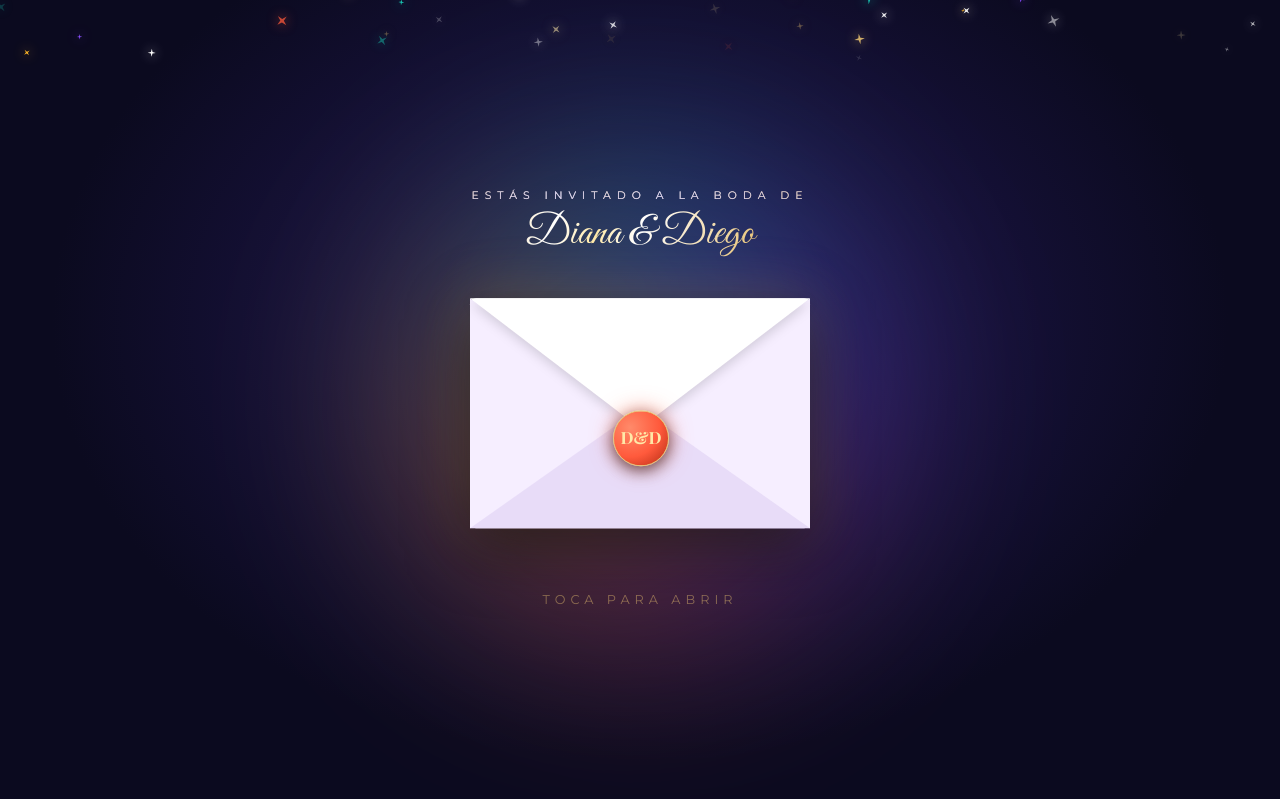
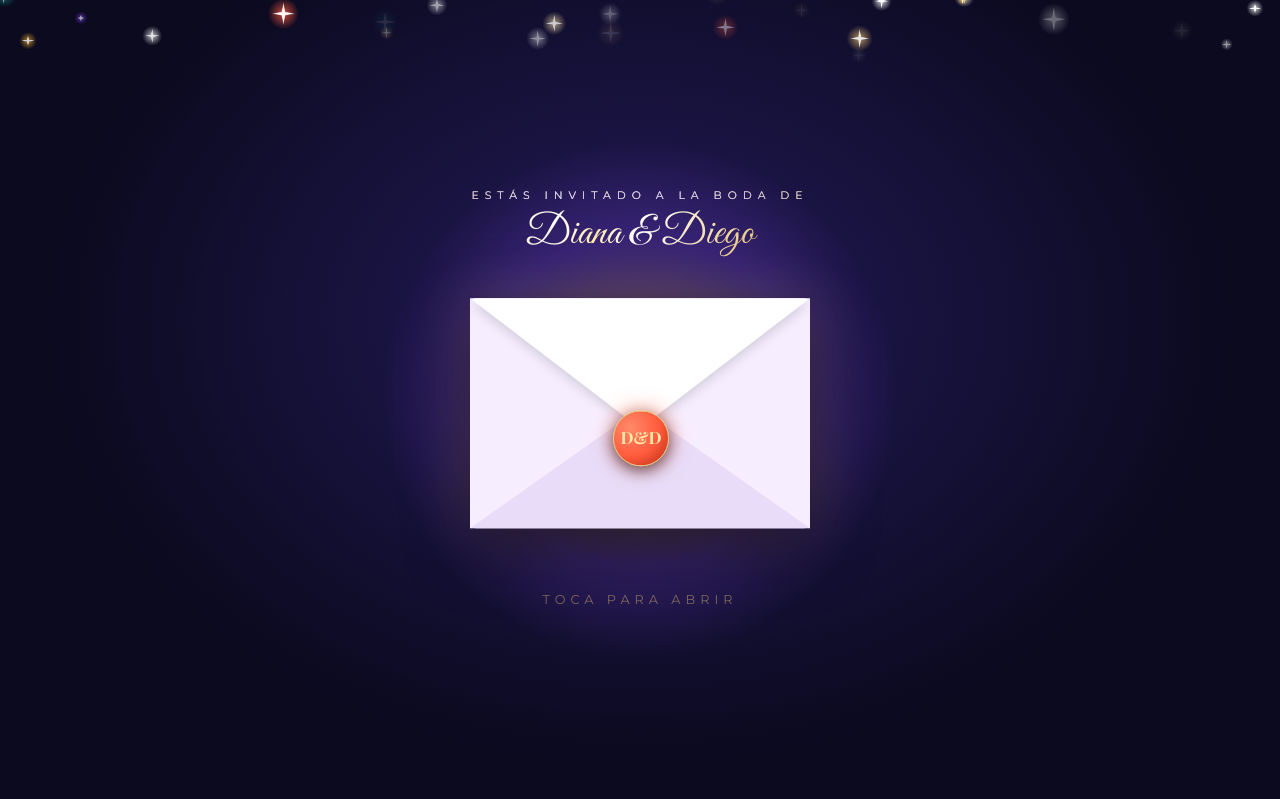
Before and after one commit to Invytia/BODA-DIANA-Y-DIEGO, a plain HTML site: page index.html in a window 1280 px wide. Shown: the top 799 px of the page. Drawn offline with nearby package versions, Linux system fonts and the light colour scheme; animation ran at ten frames a second; a web font is replaced by a local one.

Commit message:
Update index.html

```diff
--- a/index.html
+++ b/index.html
@@ -86,6 +86,9 @@ a{color:inherit}
 .rv.left{transform:translateX(-50px)}
 .rv.right{transform:translateX(50px)}
 .rv.in{opacity:1;transform:none}
+/* Pausa animaciones infinitas de las secciones que no están en pantalla */
+.off,.off *,.off *::before,.off *::after{animation-play-state:paused!important}
+html{-webkit-tap-highlight-color:transparent}
 
 /* ==========================================================================
    SOBRE DE ENTRADA
@@ -98,8 +101,8 @@ a{color:inherit}
   overflow:hidden;
 }
 .env-glow{position:absolute;width:520px;height:520px;border-radius:50%;
-  background:conic-gradient(from 0deg,var(--coral),var(--marigold),var(--turq),var(--violet),var(--coral));
-  filter:blur(90px);opacity:.28;animation:spin 14s linear infinite}
+  background:radial-gradient(circle,rgba(255,182,39,.32),rgba(138,77,255,.24) 45%,transparent 70%);
+  opacity:.9;animation:spin 14s linear infinite}
 @keyframes spin{to{transform:rotate(360deg)}}
 .env-names{position:relative;font-family:var(--f-script);font-size:2.6rem;margin-bottom:46px;text-align:center;line-height:1.1}
 .env-names small{display:block;font-family:var(--f-sans);font-size:.68rem;letter-spacing:6px;color:var(--muted);text-transform:uppercase;margin-bottom:10px;-webkit-text-fill-color:var(--muted)}
@@ -127,7 +130,7 @@ a{color:inherit}
    BOTÓN DE MÚSICA
    ========================================================================== */
 #audio-btn{position:fixed;bottom:22px;right:22px;width:54px;height:54px;border-radius:50%;
-  background:rgba(20,16,46,.85);backdrop-filter:blur(8px);color:var(--gold);border:1px solid var(--gold);
+  background:rgba(20,16,46,.92);color:var(--gold);border:1px solid var(--gold);
   font-size:1.15rem;cursor:pointer;z-index:9000;display:none;align-items:center;justify-content:center;
   box-shadow:0 0 0 0 rgba(232,193,112,.6);animation:ring 2.6s infinite;transition:transform .3s}
 #audio-btn:hover{transform:scale(1.12)}
@@ -182,15 +185,14 @@ h2.title{font-family:var(--f-title);font-weight:500;font-size:clamp(2rem,6vw,3.2
 .hero-names .nm{font-family:var(--f-title);font-weight:500;font-size:clamp(2.6rem,10vw,5.8rem);letter-spacing:4px;text-shadow:0 0 40px rgba(232,193,112,.35)}
 .hero-names .amp{font-family:var(--f-script);font-size:clamp(3rem,10vw,5.5rem);margin:-4px 0;
   background:linear-gradient(100deg,var(--coral),var(--marigold),var(--turq),var(--violet),var(--coral));background-size:300% auto;
-  -webkit-background-clip:text;background-clip:text;-webkit-text-fill-color:transparent;animation:shineSweep 6s linear infinite,pop 3s ease-in-out infinite;
-  filter:drop-shadow(0 0 14px rgba(255,182,39,.55))}
+  -webkit-background-clip:text;background-clip:text;-webkit-text-fill-color:transparent;animation:shineSweep 6s linear infinite,pop 3s ease-in-out infinite}
 @keyframes pop{0%,100%{transform:scale(1)}50%{transform:scale(1.14)}}
 .hero-date{margin-top:34px;display:inline-flex;align-items:center;gap:16px;font-family:var(--f-sans);letter-spacing:5px;font-size:.95rem;color:var(--cream);
-  border-top:1px solid var(--gold);border-bottom:1px solid var(--gold);padding:12px 22px;backdrop-filter:blur(4px);background:rgba(11,10,31,.3)}
+  border-top:1px solid var(--gold);border-bottom:1px solid var(--gold);padding:12px 22px;background:rgba(11,10,31,.5)}
 .hero-date i{color:var(--marigold);animation:pop 2s infinite}
 .scroll-hint{position:absolute;bottom:26px;left:50%;transform:translateX(-50%);z-index:3;color:var(--gold);font-size:1.3rem;animation:bounce 2s infinite}
 @keyframes bounce{0%,100%{transform:translate(-50%,0)}50%{transform:translate(-50%,12px)}}
-.hero-flor{position:absolute;z-index:1;opacity:.9;filter:drop-shadow(0 0 16px rgba(255,182,39,.5))}
+.hero-flor{position:absolute;z-index:1;opacity:.9;will-change:transform}
 .hf1{width:130px;height:130px;top:5%;left:-30px;--p1:#FF5A3C;--p2:#FFB627;--p3:#19C3B1;animation:spin 36s linear infinite}
 .hf2{width:170px;height:170px;bottom:6%;right:-40px;--p1:#8A4DFF;--p2:#19C3B1;--p3:#FFB627;animation:spin 44s linear infinite reverse}
 .hf3{width:80px;height:80px;top:16%;right:8%;--p1:#FFB627;--p2:#FF5A3C;--p3:#8A4DFF;animation:spin 28s linear infinite}
@@ -205,7 +207,7 @@ h2.title{font-family:var(--f-title);font-weight:500;font-size:clamp(2rem,6vw,3.2
 .quote::before{content:"“"}.quote::after{content:"”"}
 .bless{font-size:clamp(2.2rem,7vw,3.4rem);margin:60px 0 26px}
 .parents-grid{display:grid;grid-template-columns:1fr;gap:22px;margin-top:10px}
-.pcard{padding:30px 22px;border-radius:6px;background:linear-gradient(160deg,rgba(255,255,255,.07),rgba(255,255,255,.02));border:1px solid rgba(232,193,112,.3);backdrop-filter:blur(6px);position:relative;overflow:hidden;transition:transform .4s,box-shadow .4s}
+.pcard{padding:30px 22px;border-radius:6px;background:linear-gradient(160deg,rgba(255,255,255,.07),rgba(255,255,255,.02));border:1px solid rgba(232,193,112,.3);position:relative;overflow:hidden;transition:transform .4s,box-shadow .4s}
 .pcard:hover{transform:translateY(-8px);box-shadow:0 18px 40px rgba(0,0,0,.4),0 0 30px rgba(232,193,112,.22)}
 .pcard::before{content:"";position:absolute;top:0;left:-120%;width:60%;height:100%;background:linear-gradient(100deg,transparent,rgba(255,255,255,.18),transparent);transform:skewX(-20deg);transition:left .9s}
 .pcard:hover::before{left:140%}
@@ -225,7 +227,7 @@ h2.title{font-family:var(--f-title);font-weight:500;font-size:clamp(2rem,6vw,3.2
 
 .date-layout{display:grid;grid-template-columns:1fr;gap:40px;margin-top:40px;align-items:center}
 
-.cal{max-width:380px;width:100%;margin:0 auto;padding:28px 22px;border-radius:8px;background:rgba(255,255,255,.05);border:1px solid rgba(232,193,112,.35);backdrop-filter:blur(8px);font-family:var(--f-sans);box-shadow:0 20px 50px rgba(0,0,0,.35)}
+.cal{max-width:380px;width:100%;margin:0 auto;padding:28px 22px;border-radius:8px;background:rgba(30,24,70,.92);border:1px solid rgba(232,193,112,.35);font-family:var(--f-sans);box-shadow:0 20px 50px rgba(0,0,0,.35)}
 .cal-month{font-family:var(--f-title);font-size:1.5rem;letter-spacing:5px;text-transform:uppercase;margin-bottom:16px}
 .cal-grid{display:grid;grid-template-columns:repeat(7,1fr);gap:6px;text-align:center;font-size:.88rem}
 .cal-h{font-size:.66rem;letter-spacing:1px;color:var(--turq);font-weight:600;padding-bottom:8px;border-bottom:1px solid rgba(232,193,112,.3);margin-bottom:6px}
@@ -310,7 +312,7 @@ h2.title{font-family:var(--f-title);font-weight:500;font-size:clamp(2rem,6vw,3.2
    REGALOS · PLAYLIST · GALERÍA
    ========================================================================== */
 #regalos{background:radial-gradient(ellipse at 50% 100%,#2a1d63 0%,var(--night-2) 60%)}
-.gift{max-width:520px;margin:40px auto 0;padding:44px 28px;border-radius:12px;border:1px solid rgba(232,193,112,.4);background:rgba(255,255,255,.05);backdrop-filter:blur(8px);position:relative;box-shadow:0 20px 50px rgba(0,0,0,.4)}
+.gift{max-width:520px;margin:40px auto 0;padding:44px 28px;border-radius:12px;border:1px solid rgba(232,193,112,.4);background:rgba(30,24,70,.9);position:relative;box-shadow:0 20px 50px rgba(0,0,0,.4)}
 .gift i.big{font-size:3rem;margin-bottom:12px;display:block;background:linear-gradient(120deg,var(--coral),var(--marigold),var(--turq));-webkit-background-clip:text;background-clip:text;-webkit-text-fill-color:transparent;animation:pop 2.6s infinite}
 .gift h3{font-family:var(--f-title);font-weight:500;font-size:1.9rem;margin-bottom:8px}
 
@@ -387,7 +389,7 @@ footer p.sm{margin-top:22px;font-family:var(--f-sans);font-size:.62rem;letter-sp
 
 <canvas id="fx"></canvas>
 
-<audio id="bg-audio" loop preload="auto"><source src="assets/song.mp3" type="audio/mpeg"></audio>
+<audio id="bg-audio" loop preload="metadata"><source src="assets/song.mp3" type="audio/mpeg"></audio>
 
 <!-- SOBRE -->
 <div id="envelope-screen">
@@ -666,12 +668,26 @@ const EVENT_DATE = new Date(2026, 11, 19, 17, 0, 0); // 19 dic 2026, 5:00 pm hor
    CANVAS DE DESTELLOS (estrellitas, confeti, estela del cursor)
    ========================================================= */
 const cv = document.getElementById('fx'), cx = cv.getContext('2d');
-let W, H, DPR = Math.min(window.devicePixelRatio || 1, 2);
+let W, H, DPR = 1; // 1x es suficiente para destellos y mucho más fluido
 function resize(){ W = innerWidth; H = innerHeight; cv.width = W*DPR; cv.height = H*DPR; cx.setTransform(DPR,0,0,DPR,0,0); }
 addEventListener('resize', resize); resize();
 
 const COLORS = ['#E8C170','#FFE9A8','#FFB627','#FF5A3C','#19C3B1','#8A4DFF','#FFFFFF'];
 const parts = [];
+/* Sprites pre-renderizados: el brillo se dibuja UNA vez y luego solo se copia (sin shadowBlur por frame) */
+const sprites = {};
+COLORS.forEach(c => {
+  const s = document.createElement('canvas'); s.width = s.height = 48;
+  const g = s.getContext('2d'), m = 24;
+  const grd = g.createRadialGradient(m,m,0,m,m,m);
+  grd.addColorStop(0,c); grd.addColorStop(.25,c+'99'); grd.addColorStop(1,c+'00');
+  g.fillStyle = grd; g.fillRect(0,0,48,48);
+  g.fillStyle = '#fff'; g.beginPath();
+  for(let i=0;i<8;i++){ const a=i*Math.PI/4, r=i%2?3.5:17; g.lineTo(m+Math.cos(a)*r, m+Math.sin(a)*r); }
+  g.closePath(); g.fill();
+  sprites[c] = s;
+});
+function drawSprite(p){ const s = p.r*5; cx.drawImage(sprites[p.c], p.x-s/2, p.y-s/2, s, s); }
 const reduce = matchMedia('(prefers-reduced-motion: reduce)').matches;
 
 function star(x,y,r,rot){
@@ -696,8 +712,9 @@ function trail(x,y){
 }
 let last = 0;
 function loop(t){
+  if(document.hidden){ requestAnimationFrame(loop); return; }
   cx.clearRect(0,0,W,H);
-  if(!reduce && parts.length < 90 && t-last > 140){ ambient(); last = t; }
+  if(!reduce && parts.length < 40 && t-last > 220){ ambient(); last = t; }
   for(let i=parts.length-1;i>=0;i--){
     const p = parts[i];
     p.x += p.vx; p.y += p.vy; p.rot += p.vr;
@@ -708,17 +725,17 @@ function loop(t){
     if(p.life<=0 || p.y>H+20){ parts.splice(i,1); continue; }
     const tw = p.t==='a' ? (.55+.45*Math.sin(p.tw)) : 1;
     cx.globalAlpha = Math.max(0,p.life)*tw;
-    cx.fillStyle = p.c; cx.shadowColor = p.c; cx.shadowBlur = 12;
-    star(p.x,p.y,p.r,p.rot);
+    drawSprite(p);
   }
-  cx.globalAlpha = 1; cx.shadowBlur = 0;
+  cx.globalAlpha = 1;
   requestAnimationFrame(loop);
 }
 requestAnimationFrame(loop);
 
 if(!reduce){
-  addEventListener('mousemove', e => { if(Math.random()<.6) trail(e.clientX,e.clientY); });
-  addEventListener('touchmove', e => { const t = e.touches[0]; if(t) trail(t.clientX,t.clientY); }, {passive:true});
+  let lastTrail = 0;
+  addEventListener('mousemove', e => { const n = performance.now(); if(n-lastTrail>45 && parts.length<120){ lastTrail=n; trail(e.clientX,e.clientY); } }, {passive:true});
+  addEventListener('touchmove', e => { const n = performance.now(); const t = e.touches[0]; if(t && n-lastTrail>90 && parts.length<100){ lastTrail=n; trail(t.clientX,t.clientY); } }, {passive:true});
   addEventListener('click', e => burst(e.clientX,e.clientY,14,4));
 }
 
@@ -754,8 +771,20 @@ function toggleAudio(){
 const io = new IntersectionObserver(es => es.forEach(e => { if(e.isIntersecting){ e.target.classList.add('in'); io.unobserve(e.target);} }), {threshold:.15});
 document.querySelectorAll('.rv').forEach(el => io.observe(el));
 
+/* Pausa las animaciones de las secciones fuera de pantalla (ahorra CPU/GPU al hacer scroll) */
+const io2 = new IntersectionObserver(es => es.forEach(e => e.target.classList.toggle('off', !e.isIntersecting)), {rootMargin:'250px 0px'});
+document.querySelectorAll('section,footer').forEach(el => io2.observe(el));
+
+/* Parallax con requestAnimationFrame y GPU (translate3d) */
 const heroBg = document.getElementById('heroBg');
-addEventListener('scroll', () => { if(scrollY < innerHeight*1.2) heroBg.style.transform = `translateY(${scrollY*.25}px)`; }, {passive:true});
+let ticking = false;
+addEventListener('scroll', () => {
+  if(ticking) return; ticking = true;
+  requestAnimationFrame(() => {
+    if(scrollY < innerHeight*1.2) heroBg.style.transform = `translate3d(0,${scrollY*.25}px,0)`;
+    ticking = false;
+  });
+}, {passive:true});
 
 document.querySelectorAll('.tilt').forEach(c => {
   c.addEventListener('mousemove', e => {
```
